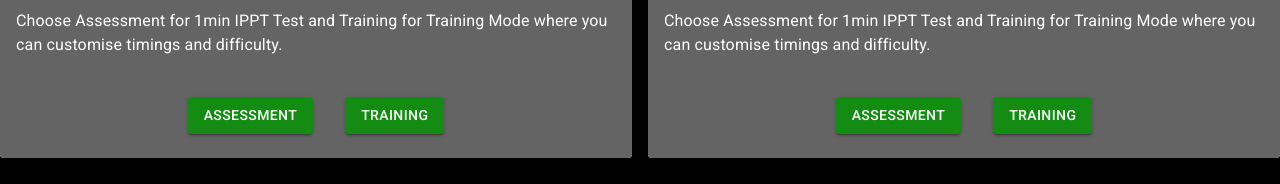
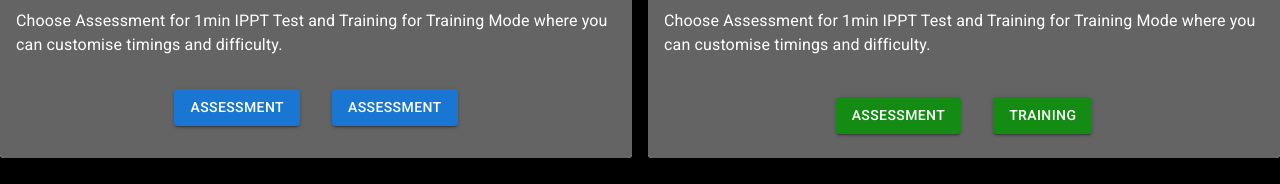
Before and after one commit to Form-For-Average-Joe/wadio, a React (Create React App) app: page / in a window 1280 px wide. Shown: the part 725-909 px from the top of the page. Built offline with nearby package versions, Linux system fonts and the light colour scheme.

Commit message:
pushup popup

```diff
--- a/src/App.jsx
+++ b/src/App.jsx
@@ -1,13 +1,9 @@
 import React from 'react';
-import { useState } from 'react';
 import { Typography, AppBar, Button, Card, CardActions, CardContent, CardMedia, CssBaseline, Grid, Toolbar, TextField, Container, requirePropFactory } from '@material-ui/core';
-import { LocalGasStation, Update } from '@material-ui/icons';
 import useStyles from './styles';
-import { createTheme } from '@material-ui/core';
-import CustomizedDialogs from './loginbutton';
-import AlertDialog from './loginbutton';
 import LoginDialog from './loginbutton';
 import SignupDialog from './signupbutton';
+import PushUpDialog from './pushup';
 
 const App = () => {
     const classes = useStyles();
@@ -48,10 +44,10 @@
                                         </Typography>
                                         <Grid container spacing={4} justify="center">
                                             <Grid item>
-                                                <Button variant="contained" className={classes.buttons}>Assessment</Button>
+                                                <PushUpDialog/>
                                             </Grid>
                                             <Grid item>
-                                                <Button variant="contained" className={classes.buttons}>Training</Button>
+                                                <PushUpDialog/>
                                             </Grid>
                                         </Grid>
                                     </CardContent>
--- a/src/loginbutton.js
+++ b/src/loginbutton.js
@@ -3,7 +3,6 @@
 import Dialog from '@mui/material/Dialog';
 import DialogActions from '@mui/material/DialogActions';
 import DialogContent from '@mui/material/DialogContent';
-import DialogContentText from '@mui/material/DialogContentText';
 import DialogTitle from '@mui/material/DialogTitle';
 import TextField from '@mui/material/TextField';
 import useStyles from './styles';
--- /dev/null
+++ b/src/pushup.js
@@ -0,0 +1,53 @@
+import * as React from 'react';
+import Button from '@mui/material/Button';
+import Dialog from '@mui/material/Dialog';
+import ListItemText from '@mui/material/ListItemText';
+import ListItem from '@mui/material/ListItem';
+import List from '@mui/material/List';
+import Divider from '@mui/material/Divider';
+import AppBar from '@mui/material/AppBar';
+import Toolbar from '@mui/material/Toolbar';
+import IconButton from '@mui/material/IconButton';
+import Typography from '@mui/material/Typography';
+import CloseIcon from '@mui/icons-material/Close';
+import Slide from '@mui/material/Slide';
+import useStyles from './styles';
+
+const Transition = React.forwardRef(function Transition(props, ref) {
+  return <Slide direction="up" ref={ref} {...props} />;
+});
+
+export default function PushUpDialog() {
+  const [open, setOpen] = React.useState(false);
+  const classes = useStyles();
+
+  const handleClickOpen = () => {
+    setOpen(true);
+  };
+
+  const handleClose = () => {
+    setOpen(false);
+  };
+
+  return (
+    <div>
+        <div style={{paddingTop: "2rem"}}>
+      <Button variant="contained" className={classes.buttons} onClick={handleClickOpen}>
+        Assessment
+      </Button></div>
+      <Dialog fullScreen open={open} onClose={handleClose} TransitionComponent={Transition}>
+        <AppBar sx={{position:'relative'}}>
+          <Toolbar>
+            <IconButton edge="start" color="inherit" onClick={handleClose} aria-label="close">
+              <CloseIcon />
+            </IconButton>
+            <Typography sx={{ml: 2, flex: 1}} variant="h6" component="div">
+                Pushup Assessment
+            </Typography>
+          </Toolbar>
+        </AppBar>
+
+      </Dialog>
+    </div>
+  );
+}
--- a/src/signupbutton.js
+++ b/src/signupbutton.js
@@ -3,10 +3,8 @@
 import Dialog from '@mui/material/Dialog';
 import DialogActions from '@mui/material/DialogActions';
 import DialogContent from '@mui/material/DialogContent';
-import DialogContentText from '@mui/material/DialogContentText';
 import DialogTitle from '@mui/material/DialogTitle';
 import TextField from '@mui/material/TextField';
-import Box from '@mui/material/Box';
 import Switch from '@mui/material/Switch';
 import { Typography } from '@material-ui/core';
 import useStyles from './styles';
@@ -67,7 +65,7 @@
                         <TextField
                             required
                             id="filled-required"
-                            label="Confirm PasswordPassword"
+                            label="Confirm Password"
                             variant="filled"
                             fullWidth
                             margin='dense'
```
